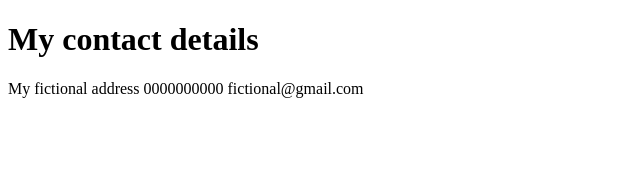
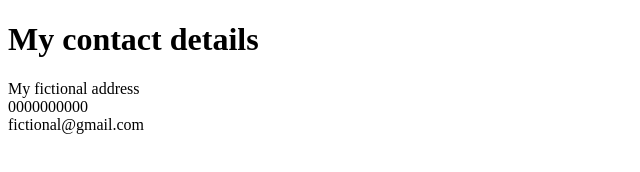
Before and after one commit to kannanabhi/html_online_resume, a plain HTML site: page contact.html in a window 1280 px wide. Shown: the whole page, without its empty margins (0-640 px from the left). Drawn offline with Linux system fonts and the light colour scheme.

Commit message:
bugs fixed

```diff
--- a/contact.html
+++ b/contact.html
@@ -8,6 +8,6 @@
 </head>
 <body>
     <h1>My contact details</h1>
-    <p>My fictional address <lb /> 0000000000 <lb /> fictional@gmail.com </p>
+    <p>My fictional address <br /> 0000000000 <br /> fictional@gmail.com </p>
 </body>
 </html>
```
